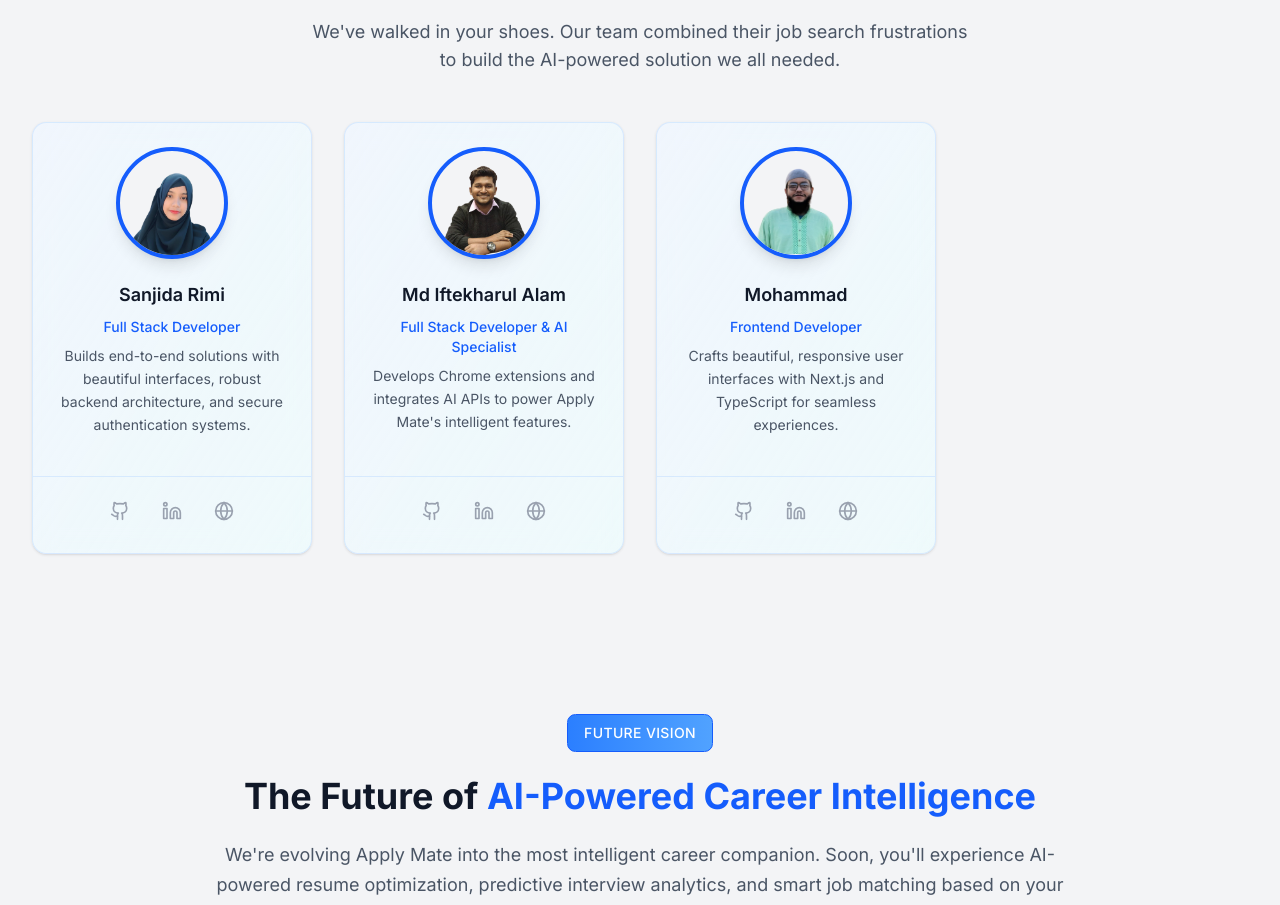
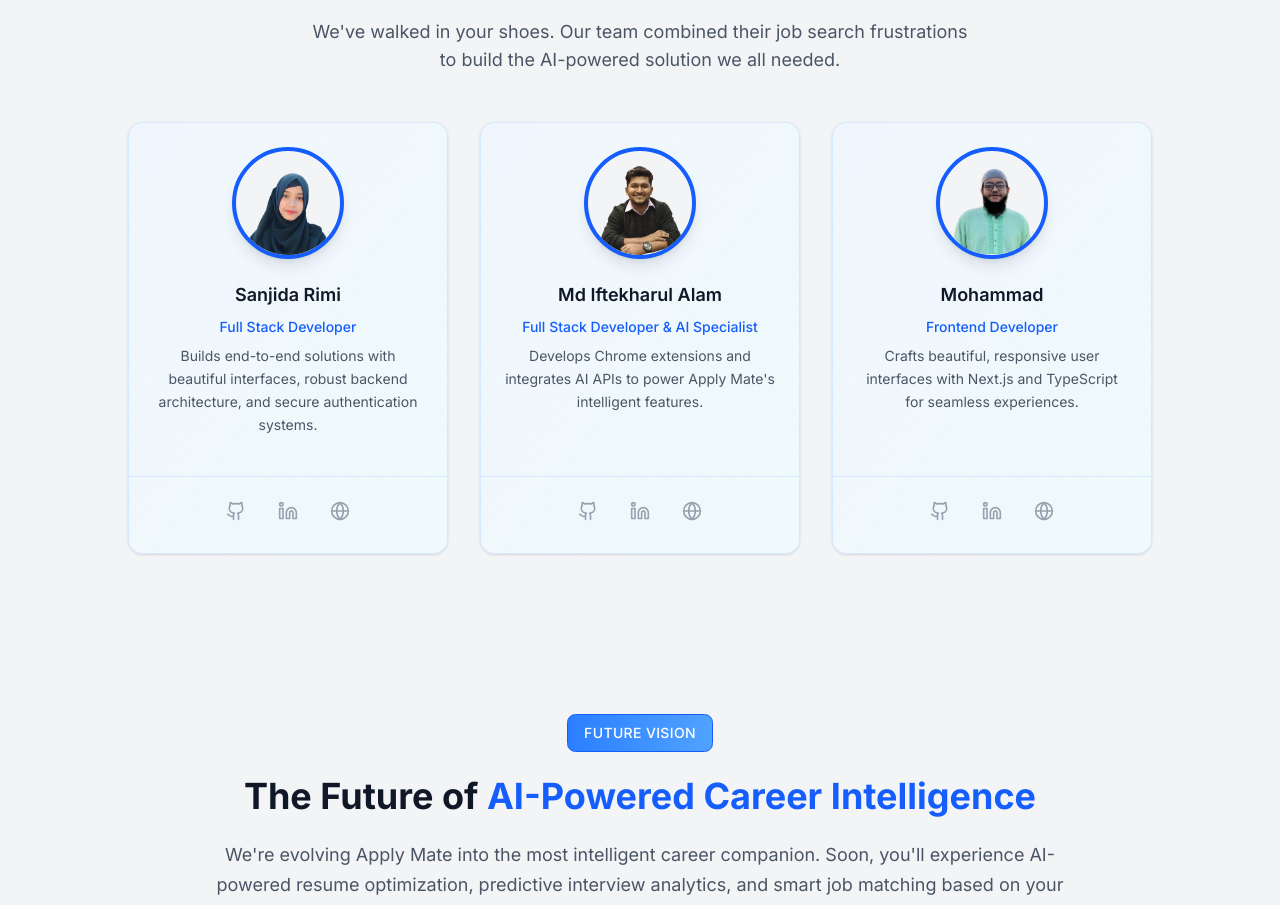
Before and after one commit to iftekhar08019/apply_mate, a Next.js app: page /about in a window 1280 px wide. Shown: the part 2360-3265 px from the top of the page. Built offline with nearby package versions, Linux system fonts and the light colour scheme; no server answers.

Commit message:
about page

```diff
--- a/src/app/about/page.tsx
+++ b/src/app/about/page.tsx
@@ -317,7 +317,7 @@ export default function AboutPage() {
             </p>
           </motion.div>
 
-          <div className="grid sm:grid-cols-2 lg:grid-cols-4 gap-6 lg:gap-8">
+          <div className="grid sm:grid-cols-2 lg:grid-cols-3 gap-6 lg:gap-8 max-w-5xl mx-auto">
             {teamMembers.map((member, i) => (
               <motion.div
                 key={i}
```
